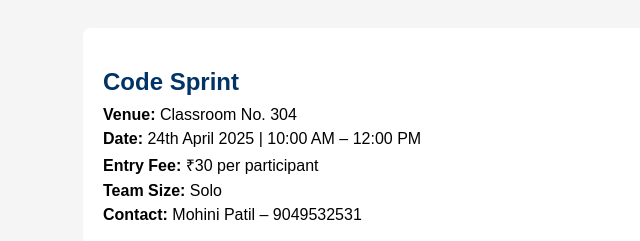
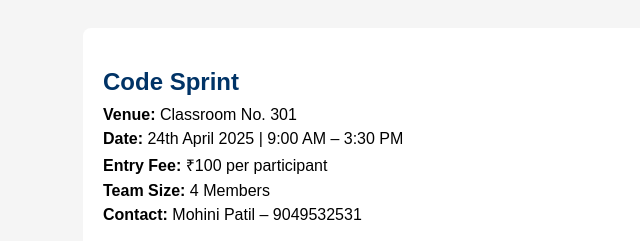
Before and after one commit to Sanika2805/WDproject, a plain HTML site: page codes.html in a window 1280 px wide. Shown: the top 241 px of the page, without its empty margins (237-877 px from the left). Drawn offline with Linux system fonts and the light colour scheme.

Commit message:
Update codes.html

```diff
--- a/codes.html
+++ b/codes.html
@@ -45,10 +45,10 @@ a {
 <body>
   <div class="event-details">
     <h2>Code Sprint</h2>
-    <p><strong>Venue:</strong> Classroom No. 304</p>
-    <p><strong>Date:</strong> 24th April 2025 | 10:00 AM – 12:00 PM</p>
-    <p><strong>Entry Fee:</strong> ₹30 per participant</p>
-    <p><strong>Team Size:</strong> Solo</p>
+    <p><strong>Venue:</strong> Classroom No. 301</p>
+    <p><strong>Date:</strong> 24th April 2025 | 9:00 AM – 3:30 PM</p>
+    <p><strong>Entry Fee:</strong> ₹100 per participant</p>
+    <p><strong>Team Size:</strong> 4 Members</p>
     <p><strong>Contact:</strong> Mohini Patil – 9049532531</p>
 
     <h3>Details:</h3>
```
